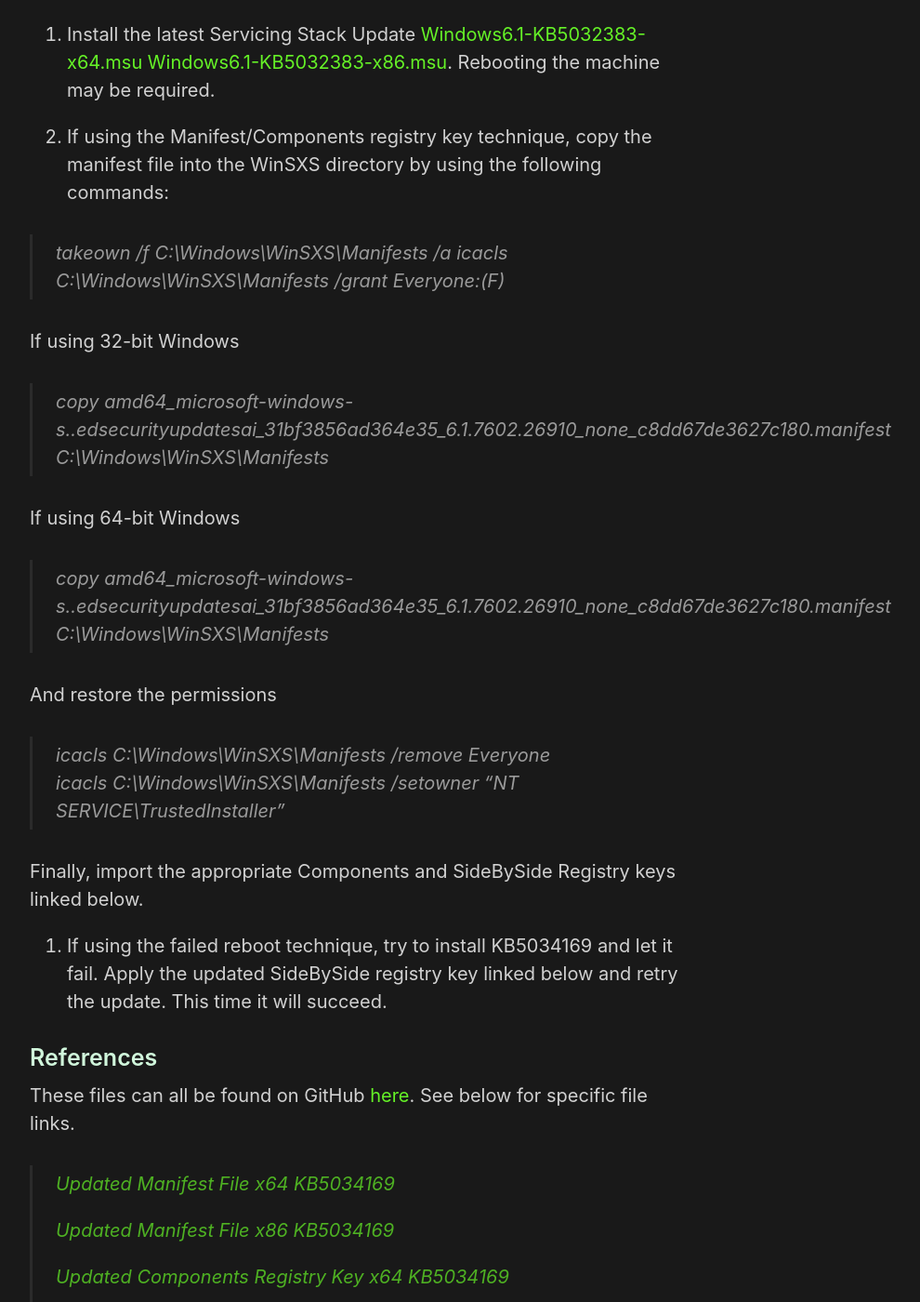
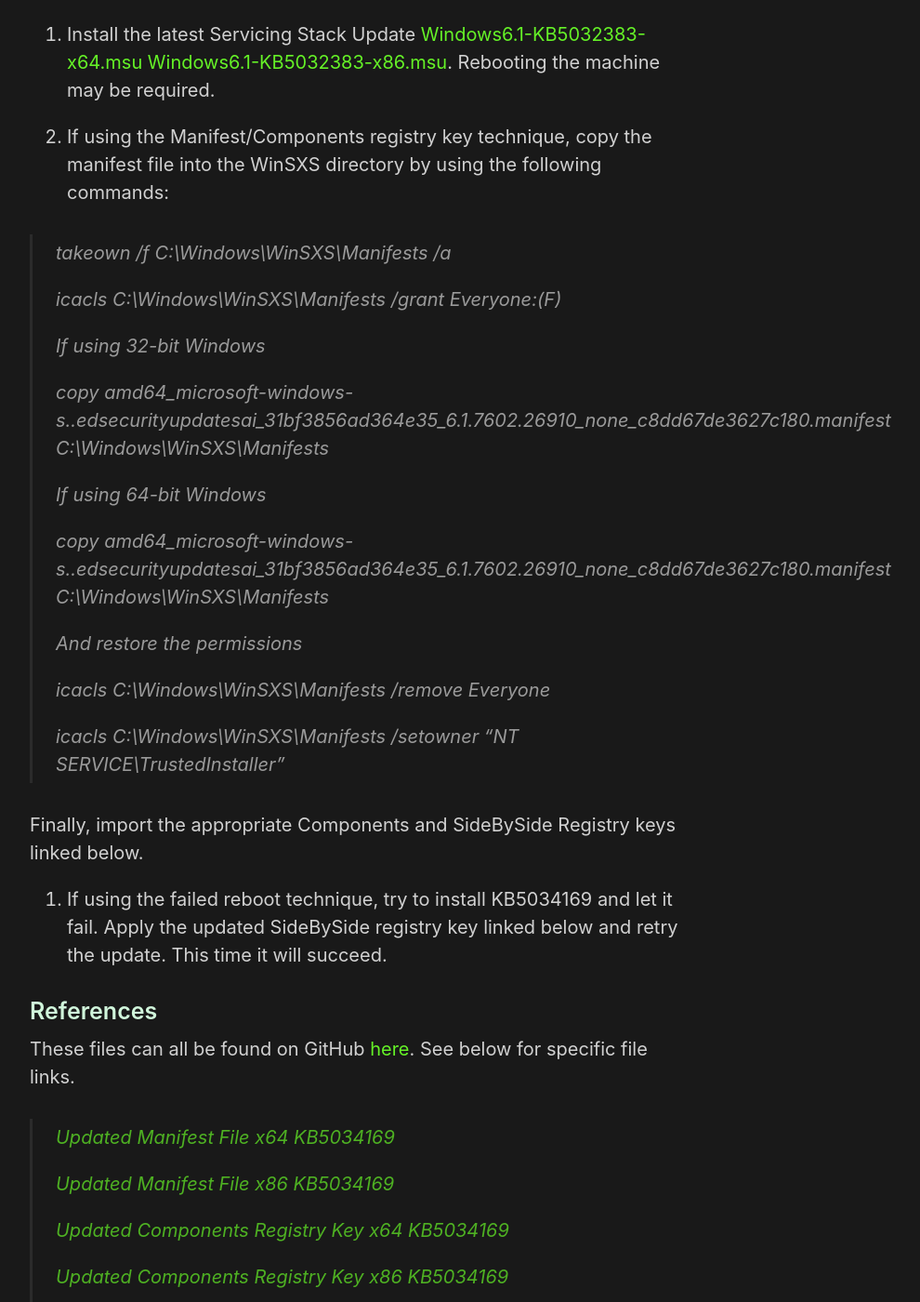
Before and after one commit to HackAndPwn/HackAndPwn.github.io, a Jekyll site: the page built from _posts/2020-09-12-windows-7-esu-analysis-updates.md, in a window 1280 px wide and 1400 px high, scrolled down 1011 px. Shown: the whole window at 93% size, without its empty margins (258-1248 px from the left). Built offline with Jekyll 4.4.1, drawn with Linux system fonts in a browser that asks for light colours.

Commit message:
formatting updates

```diff
--- a/_posts/2020-09-12-windows-7-esu-analysis-updates.md
+++ b/_posts/2020-09-12-windows-7-esu-analysis-updates.md
@@ -24,16 +24,24 @@
 2. If using the Manifest/Components registry key technique, copy the manifest file into the WinSXS directory by using the following commands:
 
 > takeown /f C:\Windows\WinSXS\Manifests /a
+>
 > icacls C:\Windows\WinSXS\Manifests /grant Everyone:(F)
-
-If using 32-bit Windows
+>
+>
+> If using 32-bit Windows
+>
 > copy amd64_microsoft-windows-s..edsecurityupdatesai_31bf3856ad364e35_6.1.7602.26910_none_c8dd67de3627c180.manifest C:\Windows\WinSXS\Manifests
-
-If using 64-bit Windows
+>
+>
+> If using 64-bit Windows
+>
 > copy amd64_microsoft-windows-s..edsecurityupdatesai_31bf3856ad364e35_6.1.7602.26910_none_c8dd67de3627c180.manifest C:\Windows\WinSXS\Manifests
-
-And restore the permissions
+>
+>
+>And restore the permissions
+>
 > icacls C:\Windows\WinSXS\Manifests /remove Everyone
+>
 > icacls C:\Windows\WinSXS\Manifests /setowner "NT SERVICE\TrustedInstaller"
 
 Finally, import the appropriate Components and SideBySide Registry keys linked below.
```
